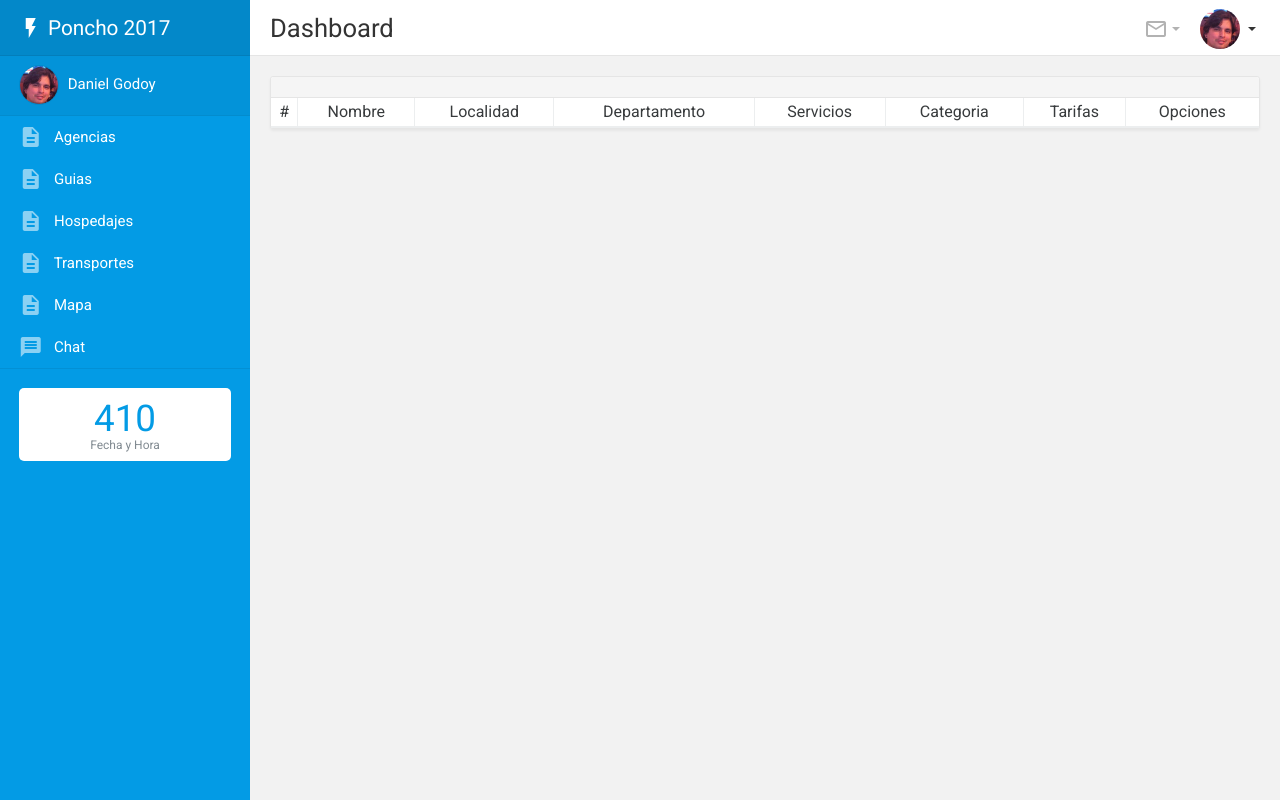
After one commit to jorgecedi/hackaton, a Flask app: page /hospedajes in a window 1280 px wide. The commit adds this page. Run offline with Flask 2, Linux system fonts and the light colour scheme; data that the repository does not hold is empty; some libraries are stand-ins or nearby versions.

Commit message:
modifique layout,hospedajes,agencias,guias,transporte,views.py

```diff
--- /dev/null
+++ b/app/templates/hospedajes.html
@@ -0,0 +1,38 @@
+{% extends "layout.html" %}
+{% block content %}
+<div class="card">
+        <div class="card-header"></div>
+        <table class="table table-bordered">
+          <thead>
+            <tr>
+              <td align="center"> #</td>
+              <td align="center"> Nombre</td>
+              <td align="center" > Localidad</td>
+              <td align="center" > Departamento</td>
+              <td align="center"> Servicios</td>
+              <td align="center" > Categoria</td>
+              <td align="center"> Tarifas </td>
+              <td align="center"> Opciones</td>
+            </tr>
+          </thead>
+          <tbody style="font-size:10px;">
+        {% for hospedaje in hospedajes %}
+            <tr>
+              <td  width="5%" align="left"> {{hospedaje.id}}</td>
+              <td  width="10%"> {{hospedaje.clase.nombre}}</td>
+              <td   > {{hospedaje.localidad.nombre}}</td>
+              <td   > {{hospedaje.localidad.departamento}}</td>
+
+              <td >{{hospedaje.servicios}}</td>
+              <td  > {{hospedaje.tarifas}}</td>
+              <td  width="18%" align="center" >
+              	<a class="btn btn-warning btn-rounded btn-xs" href=""><i class="material-icons">zoom_in</i></a>
+				<a class="btn btn-info btn-rounded btn-xs" href=""><i class="material-icons">map</i></a>
+				<a class="btn btn-success btn-rounded btn-xs" href="{{hospedaje.url_certificado_nacional}}" target="_blank"><i class="material-icons">check</i></a>
+            </tr>
+
+        {% endfor %}
+          </tbody>
+        </table>
+      </div>
+{% endblock %}
--- a/app/templates/layout.html
+++ b/app/templates/layout.html
@@ -132,23 +132,43 @@
     </a>
     <!-- // END User -->
 
+
     <!-- Menu -->
     <ul class="sidebar-menu sm-bordered sm-active-button-bg" data-toggle="sidebar-collapse">
 
-      <li class="sidebar-menu-item <?php if(Security::returnGetSanitized('seccion')=='reportes'){echo 'active';}?>">
-        <a class="sidebar-menu-button" href="data">
-          <i class="sidebar-menu-icon material-icons">description</i> Visualizaciones
+      <li class="sidebar-menu-item">
+        <a class="sidebar-menu-button" href="agencias">
+          <i class="sidebar-menu-icon material-icons">description</i> Agencias
         </a>
       </li>
 
 
-      <li class="sidebar-menu-item <?php if(Security::returnGetSanitized('seccion')=='reportes'){echo 'active';}?>">
-        <a class="sidebar-menu-button" href="report">
-          <i class="sidebar-menu-icon material-icons">description</i> Reportes
+      <li class="sidebar-menu-item>">
+        <a class="sidebar-menu-button" href="guias">
+          <i class="sidebar-menu-icon material-icons">description</i> Guias
         </a>
       </li>
 
-      <li class="sidebar-menu-item <?php if(Security::returnGetSanitized('seccion')=='chat'){echo 'active';}?>">
+
+      <li class="sidebar-menu-item >">
+        <a class="sidebar-menu-button" href="hospedajes">
+          <i class="sidebar-menu-icon material-icons">description</i> Hospedajes
+        </a>
+      </li>
+
+      <li class="sidebar-menu-item">
+        <a class="sidebar-menu-button" href="transportes">
+          <i class="sidebar-menu-icon material-icons">description</i> Transportes
+        </a>
+      </li>
+
+      <li class="sidebar-menu-item ">
+        <a class="sidebar-menu-button" href="mapa">
+          <i class="sidebar-menu-icon material-icons">description</i> Mapa
+        </a>
+      </li>
+
+      <li class="sidebar-menu-item ">
         <a class="sidebar-menu-button" href="chat">
           <i class="sidebar-menu-icon material-icons">message</i> Chat
         </a>
--- a/app/views.py
+++ b/app/views.py
@@ -12,18 +12,44 @@ def login():
 
 	return render_template('login.html')
 
-
+#Dashboard principal de la aplicacion
+@app.route('/',methods=["GET","POST"])
 @app.route('/dashboard',methods=["GET","POST"])
 def dash():
 	return render_template('dashboard.html',title='Dashboard Poncho 2017',title_dashboard='Poncho 2017',user='Daniel Godoy')
 
 
-@app.route('/report',methods=["GET","POST"])
-def report():
-	agencia = requests.get('https://sgtur.catamarca.gob.ar/api/v1/agencia/')
-	agencias = agencia.json()
+#Seccion Agencias
+@app.route('/agencias',methods=["GET","POST"])
+def agencias():
+	agencias = requests.get('https://sgtur.catamarca.gob.ar/api/v1/agencia/')
+	agencias = agencias.json()
+	return render_template('agencias.html',title='Agencias Poncho 2017',title_dashboard='Poncho 2017',user='Daniel Godoy',agencias=agencias)
 
-	return render_template('report.html',title='Reportes Poncho 2017',title_dashboard='Poncho 2017',user='Daniel Godoy',agencias=agencias)
+#Seccion Hospedajes
+@app.route('/hospedajes',methods=["GET","POST"])
+def hospedajes():
+	hospedajes = requests.get('https://sgtur.catamarca.gob.ar/api/v1/hospedaje/')
+	hospedajes = hospedajes.json()
+
+	return render_template('hospedajes.html',title='Hospedajes Poncho 2017',title_dashboard='Poncho 2017',user='Daniel Godoy',hospedajes=hospedajes)
+
+#Seccion Guias
+@app.route('/guias',methods=["GET","POST"])
+def guias():
+	guias = requests.get('https://sgtur.catamarca.gob.ar/api/v1/guia/')
+	guias = guias.json()
+
+	return render_template('guias.html',title='Guias Poncho 2017',title_dashboard='Poncho 2017',user='Daniel Godoy',guias=guias)
+
+#Seccion Transportes
+@app.route('/transportes',methods=["GET","POST"])
+def transportes():
+	transportes = requests.get('https://sgtur.catamarca.gob.ar/api/v1/transporte/')
+	transportes = transportes.json()
+
+	return render_template('transportes.html',title='Transportes Poncho 2017',title_dashboard='Poncho 2017',user='Daniel Godoy',transportes=transportes)
+
 
 @app.route('/profile',methods=["GET","POST"])
 def profile():
```
Also changed, not shown: app/templates/agencias.html (added, +36 -0 lines), app/templates/guias.html (added, +37 -0 lines), app/templates/transportes.html (added, +36 -0 lines), 2 other files.
